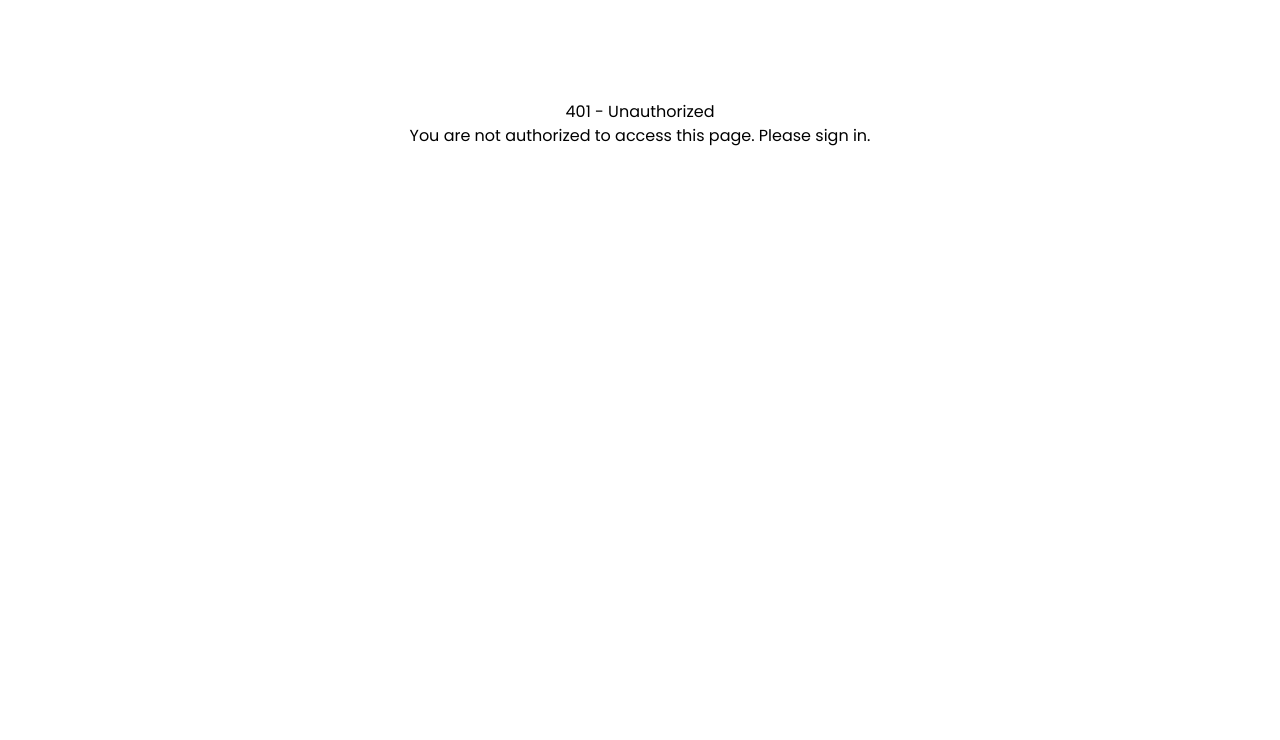
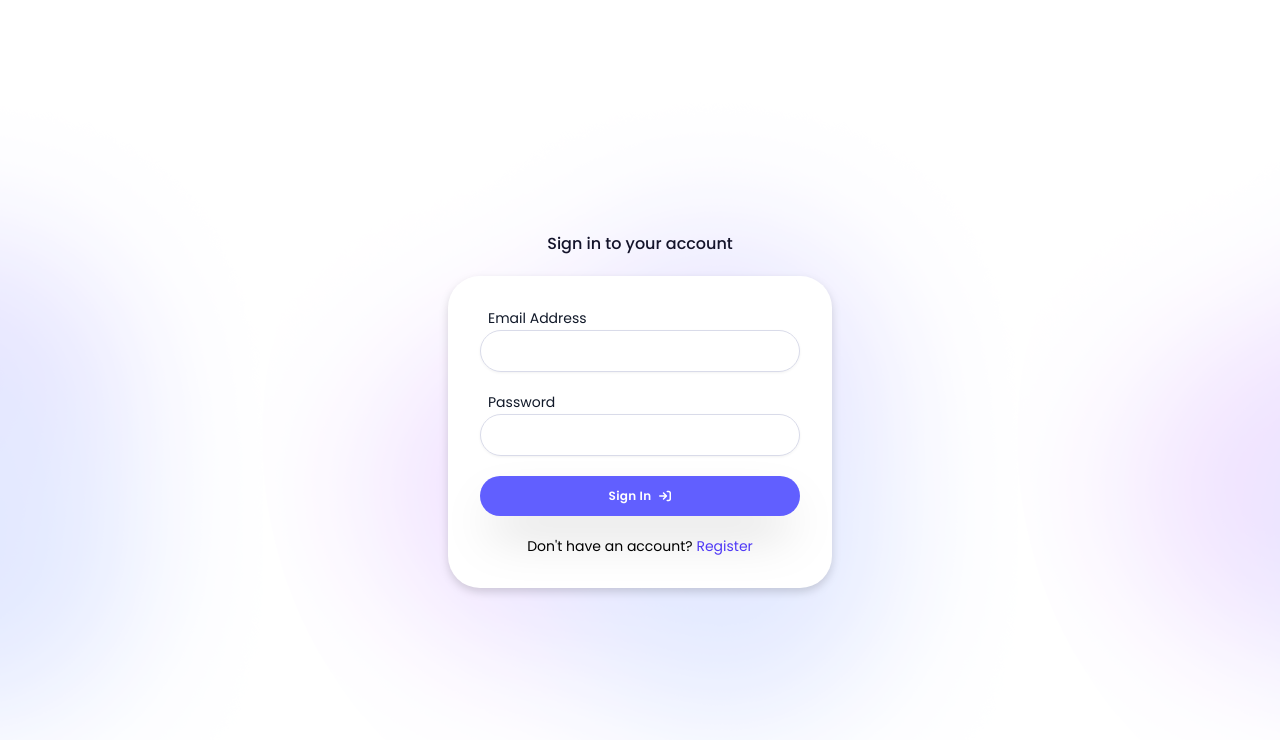
Before and after one commit to saeedhalabi/Whisperly, a React (Vite) app in the folder client/: page /sign-in in a window 1280 px wide. Before the commit this address led to /401. Shown: the top 740 px of the page. Built offline with nearby package versions, Linux system fonts and the light colour scheme; no server answers.

Commit message:
feat: add temporary [feature] and remove it after review.

```diff
--- a/client/src/App.tsx
+++ b/client/src/App.tsx
@@ -1,5 +1,4 @@
 import { useEffect, useContext, useRef } from "react";
-import { useNavigate } from "react-router";
 import AppRouter from "./router/AppRouter";
 import { socket } from "./utils/socket";
 import { getCurrentUser } from "./services/api";
@@ -8,7 +7,6 @@ import ChatContext from "./context/ChatContext";
 const App: React.FC = () => {
   const { setAllMessages } = useContext(ChatContext);
   const socketInitialized = useRef(false);
-  const navigate = useNavigate(); // Initialize the navigate function
 
   useEffect(() => {
     if (socketInitialized.current) return;
@@ -19,7 +17,6 @@ const App: React.FC = () => {
 
     const setupSocket = async () => {
       try {
-        // Get the current user, if no user, navigate to the 401 page
         const currentUser = await getCurrentUser();
         socket.emit("registerUser", currentUser._id);
 
@@ -43,9 +40,6 @@ const App: React.FC = () => {
         });
       } catch (error) {
         console.error("Error setting up socket:", error);
-
-        // Redirect to the 401 page
-        navigate("/401"); // Redirects to the unauthorized page
       }
     };
 
@@ -65,7 +59,7 @@ const App: React.FC = () => {
       socket.off("connect");
       socket.off("disconnect");
     };
-  }, [setAllMessages, navigate]);
+  }, [setAllMessages]);
 
   return <AppRouter />;
 };
--- a/client/src/pages/UnauthorizedPage.tsx
+++ /dev/null
@@ -1,10 +0,0 @@
-const UnauthorizedPage = () => {
-  return (
-    <div style={{ textAlign: "center", marginTop: "100px" }}>
-      <h1>401 - Unauthorized</h1>
-      <p>You are not authorized to access this page. Please sign in.</p>
-    </div>
-  );
-};
-
-export default UnauthorizedPage;
--- a/client/src/router/AppRouter.tsx
+++ b/client/src/router/AppRouter.tsx
@@ -2,7 +2,6 @@ import { Routes, Route } from "react-router";
 import SignUpPage from "../pages/SignUpPage";
 import SignInPage from "../pages/SignInPage";
 import Homepage from "../pages/Homepage";
-import UnauthorizedPage from "../pages/UnauthorizedPage";
 const AppRouter: React.FC = () => {
   return (
     <Routes>
@@ -10,8 +9,6 @@ const AppRouter: React.FC = () => {
       <Route path="/sign-in" element={<SignInPage />} />
 
       <Route path="/home-page" element={<Homepage />} />
-
-      <Route path="/401" element={<UnauthorizedPage />} />
     </Routes>
   );
 };
```
